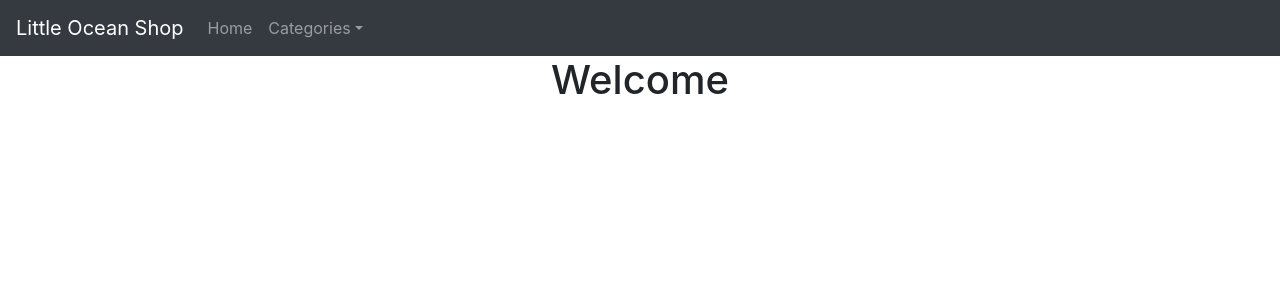
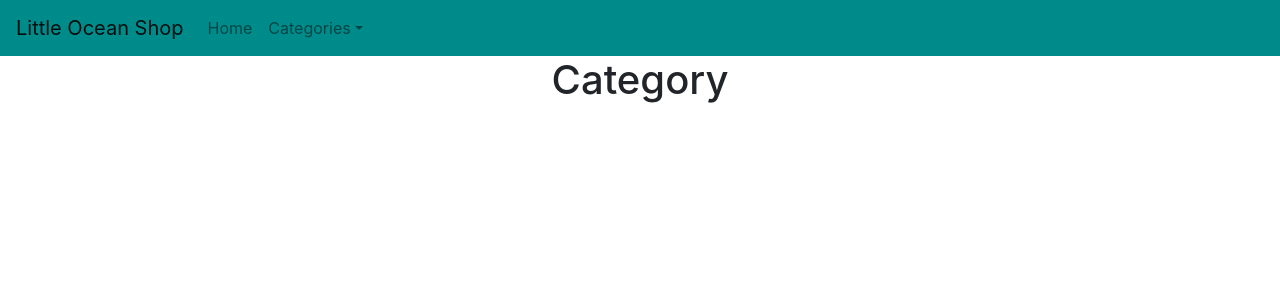
Before and after one commit to jehough/reactproject, a React (Create React App) app in the folder jsfrontend/: page /categories in a window 1280 px wide. Shown: the top 300 px of the page. Built offline with nearby package versions, Linux system fonts and the light colour scheme.

Commit message:
changes bg color of navbar

```diff
--- a/jsfrontend/src/App.css
+++ b/jsfrontend/src/App.css
@@ -36,3 +36,7 @@
     transform: rotate(360deg);
   }
 }
+
+nav {
+  background-color: #008b8b
+}
--- a/jsfrontend/src/views/components/navbar.js
+++ b/jsfrontend/src/views/components/navbar.js
@@ -5,7 +5,7 @@ import NavDropdown from 'react-bootstrap/NavDropdown';
 export default class Navigation extends Component {
 
   render(){
-    return(<Navbar bg="dark" variant="dark" expand="lg" sticky="top">
+    return(<Navbar variant="light" expand="lg" sticky="top">
           <Navbar.Brand href="#home">Little Ocean Shop</Navbar.Brand>
           <Navbar.Toggle aria-controls="basic-navbar-nav" />
           <Navbar.Collapse id="basic-navbar-nav">
--- a/jsfrontend/src/views/containers/categories.js
+++ b/jsfrontend/src/views/containers/categories.js
@@ -4,7 +4,7 @@ export default class Home extends Component {
 
   render(){
     return(<div>
-      <h1>Welcome</h1>
+      <h1>Category</h1>
 
     </div>)
   }
```
